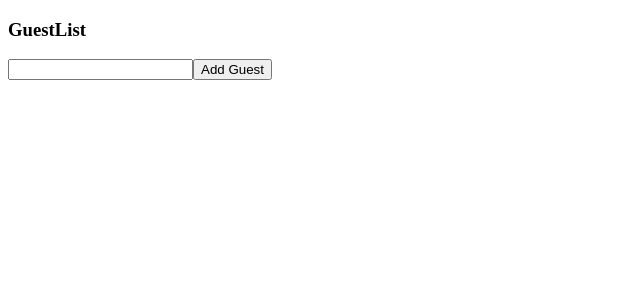
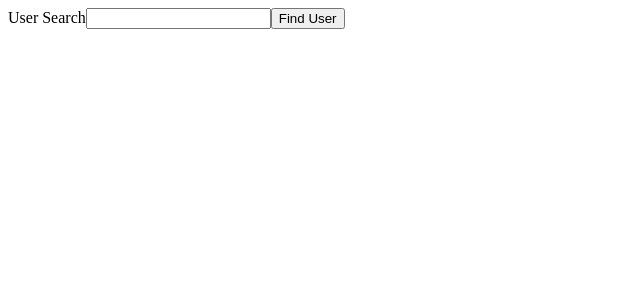
Before and after one commit to dabingch/react-ts, a React (Create React App) app: page / in a window 1280 px wide. Shown: the top 300 px of the page, without its empty margins (0-640 px from the left). Built offline with nearby package versions, Linux system fonts and the light colour scheme.

Commit message:
Add UserSearch component

```diff
--- a/src/index.tsx
+++ b/src/index.tsx
@@ -1,9 +1,11 @@
 import ReactDOM from 'react-dom/client'
-import GuestList from './state/GuestList'
+// import GuestList from './state/GuestList'
+import UserSearch from './state/UserSearch'
 
 const root = ReactDOM.createRoot(document.getElementById('root') as HTMLElement)
 root.render(
 	<div>
-		<GuestList />
+		{/* <GuestList /> */}
+		<UserSearch />
 	</div>
 )
--- /dev/null
+++ b/src/state/UserSearch.tsx
@@ -0,0 +1,37 @@
+import { useState } from 'react'
+
+const users = [
+	{ name: 'Sarah', age: 20 },
+	{ name: 'Alex', age: 20 },
+	{ name: 'Michael', age: 20 },
+]
+
+const UserSearch: React.FC = () => {
+	const [name, setName] = useState('')
+	const [user, setUser] = useState<{ name: string; age: number } | undefined>(
+		undefined
+	)
+
+	const onClick = () => {
+		const foundUser = users.find((user) => {
+			return user.name.toLowerCase() === name.toLowerCase()
+		})
+
+		setUser(foundUser)
+	}
+
+	return (
+		<div>
+			User Search
+			<input
+				type='text'
+				value={name}
+				onChange={(e) => setName(e.target.value)}
+			/>
+			<button onClick={onClick}>Find User</button>
+			<div>{user && user.name}</div>
+		</div>
+	)
+}
+
+export default UserSearch
```
